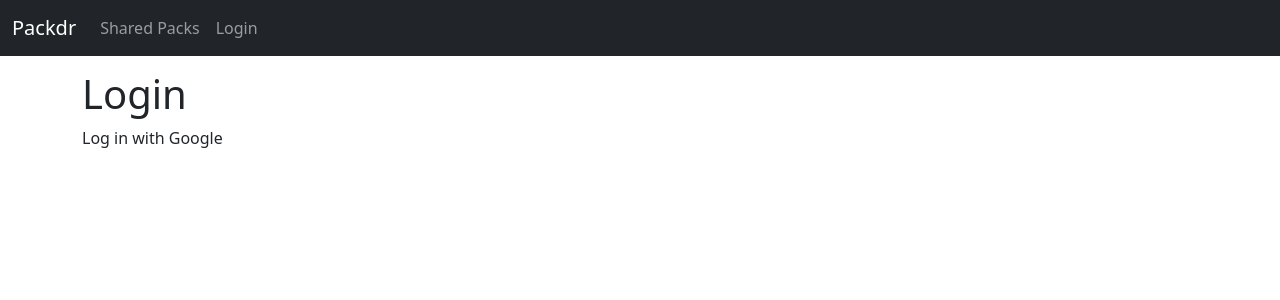
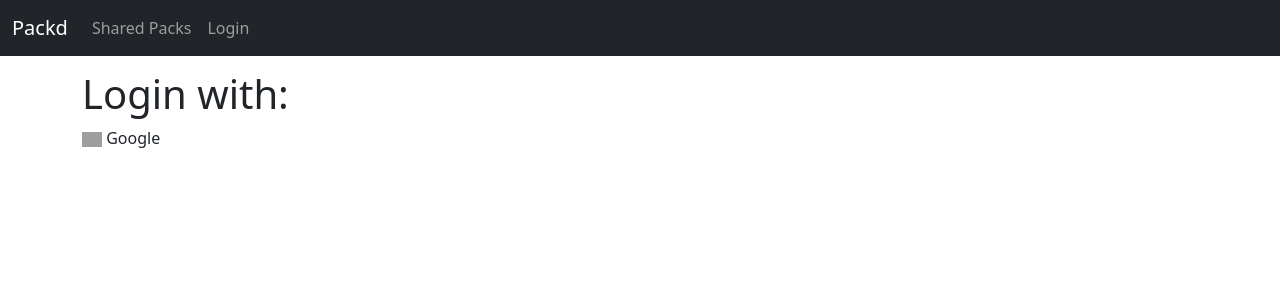
Before and after one commit to lanebobane/packd, a Django app: page /users/login/ in a window 1280 px wide. Shown: the top 300 px of the page. Run offline with Django 4.2, Linux system fonts and the light colour scheme; parts of the project's set-up code (start-up, migrations or seed data) failed here and were passed over; some libraries are stand-ins or nearby versions; grey boxes are pictures that could not be loaded.

Commit message:
changing comps

```diff
--- a/packd/packr/templates/packr/base.html
+++ b/packd/packr/templates/packr/base.html
@@ -10,9 +10,9 @@
 	<nav class="navbar navbar-expand-md navbar-dark fixed-top bg-dark">
 		<div class="container-fluid">
 			{% if user.is_authenticated %}
-			<a class="navbar-brand" href="{% url 'packr:dashboard' %}">Packdr</a>
+			<a class="navbar-brand" href="{% url 'packr:dashboard' %}">Packd</a>
 			{% else %}
-			<a class="navbar-brand" href="{% url 'users:login' %}">Packdr</a>
+			<a class="navbar-brand" href="{% url 'users:login' %}">Packd</a>
 			{% endif %}
 			<button class="navbar-toggler" type="button" data-bs-toggle="collapse" data-bs-target="#navbarCollapse" aria-controls="navbarCollapse" aria-expanded="false" aria-label="Toggle navigation">
 				<span class="navbar-toggler-icon"></span>
--- a/packd/users/templates/login.html
+++ b/packd/users/templates/login.html
@@ -2,8 +2,16 @@
 {% block content %}
 <main class="container">
     <div class="form">
-        <h1>Login</h1>
-        <a class="nav-link" href="{% url 'users:register_google' %}">Log in with Google</a>
+        <h1>Login with:</h1>
+
+            <a class="nav-link" href="{% url 'users:register_google' %}">
+                <div border-style="solid">
+                    <img width=20 src="https://id-frontend.prod-east.frontend.public.atl-paas.net/assets/google-logo.5867462c.svg">
+                    Google
+                </div>
+            </a>
+
+
     </div>
 </main>
 {% endblock %}
```
